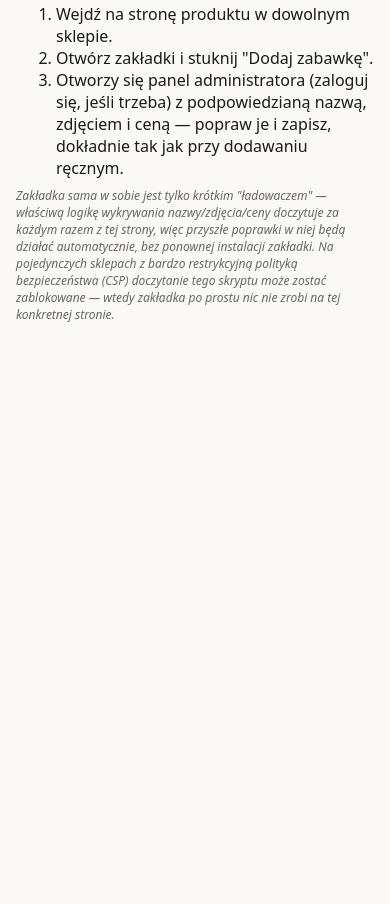
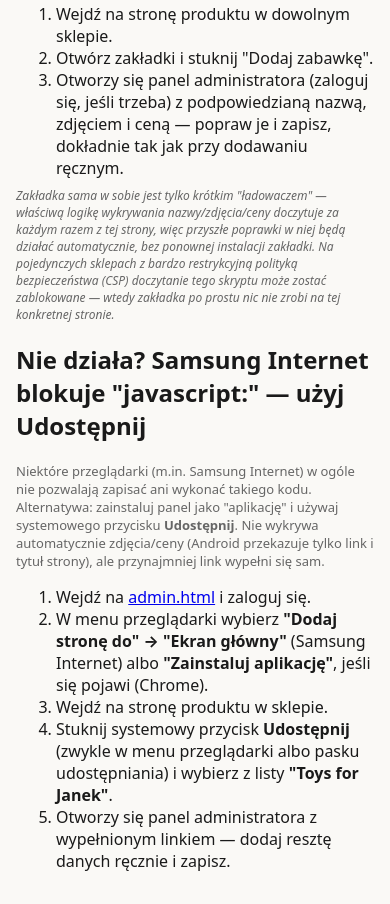
Before and after one commit to JakubMaciag/toys_for_Janek, a browser extension: page docs/bookmarklet.html in a window 390 px wide. Shown: the part 819-1723 px from the top of the page. Before the commit the page ends 1170 px from the top, so only its background shows below. Drawn offline with Linux system fonts and the light colour scheme.

Commit message:
Add Android Share Target as a fallback when javascript: is blocked
Some mobile browsers (confirmed: Samsung Internet) refuse to execute
javascript: URIs at all — neither as a saved bookmark nor typed into the
address bar — making the bookmarklet approach a dead end there. Added a
Web Share Target (manifest.json, GET method, no service worker needed):
once admin.html is installed to the home screen, the OS-level Share sheet
can hand a page's link (and title) to it via the same prefill* query-param
mechanism the bookmarklet already used, reusing applyPrefillFromUrl()
as-is. Trade-off vs. the bookmarklet/extension: no scraping happens (the
OS only passes url/title), so name/price/image still need manual entry.

Co-Authored-By: Claude Sonnet 5 <noreply@anthropic.com>

```diff
--- a/docs/bookmarklet.html
+++ b/docs/bookmarklet.html
@@ -59,6 +59,27 @@
         bardzo restrykcyjną polityką bezpieczeństwa (CSP) doczytanie tego skryptu może zostać
         zablokowane — wtedy zakładka po prostu nic nie zrobi na tej konkretnej stronie.
       </p>
+
+      <h2>Nie działa? Samsung Internet blokuje "javascript:" — użyj Udostępnij</h2>
+      <p class="status">
+        Niektóre przeglądarki (m.in. Samsung Internet) w ogóle nie pozwalają zapisać ani wykonać
+        takiego kodu. Alternatywa: zainstaluj panel jako "aplikację" i używaj systemowego przycisku
+        <strong>Udostępnij</strong>. Nie wykrywa automatycznie zdjęcia/ceny (Android przekazuje tylko
+        link i tytuł strony), ale przynajmniej link wypełni się sam.
+      </p>
+      <ol>
+        <li>Wejdź na <a href="admin.html">admin.html</a> i zaloguj się.</li>
+        <li>
+          W menu przeglądarki wybierz <strong>"Dodaj stronę do" → "Ekran główny"</strong> (Samsung
+          Internet) albo <strong>"Zainstaluj aplikację"</strong>, jeśli się pojawi (Chrome).
+        </li>
+        <li>Wejdź na stronę produktu w sklepie.</li>
+        <li>
+          Stuknij systemowy przycisk <strong>Udostępnij</strong> (zwykle w menu przeglądarki albo
+          pasku udostępniania) i wybierz z listy <strong>"Toys for Janek"</strong>.
+        </li>
+        <li>Otworzy się panel administratora z wypełnionym linkiem — dodaj resztę danych ręcznie i zapisz.</li>
+      </ol>
     </main>
 
     <script src="bookmarklet.js"></script>
```
Also changed, not shown: docs/admin.html (+3 -0 lines), docs/admin.js (+5 -4 lines), docs/icons/icon-192.png (added), docs/icons/icon-512.png (added), docs/manifest.json (added).
